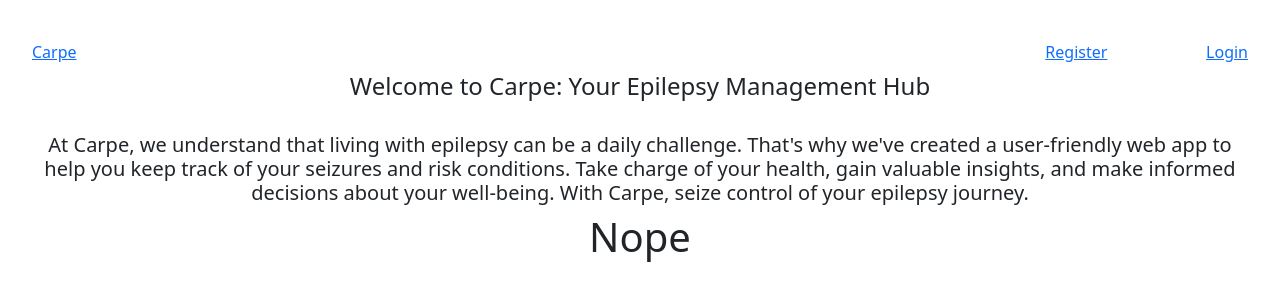
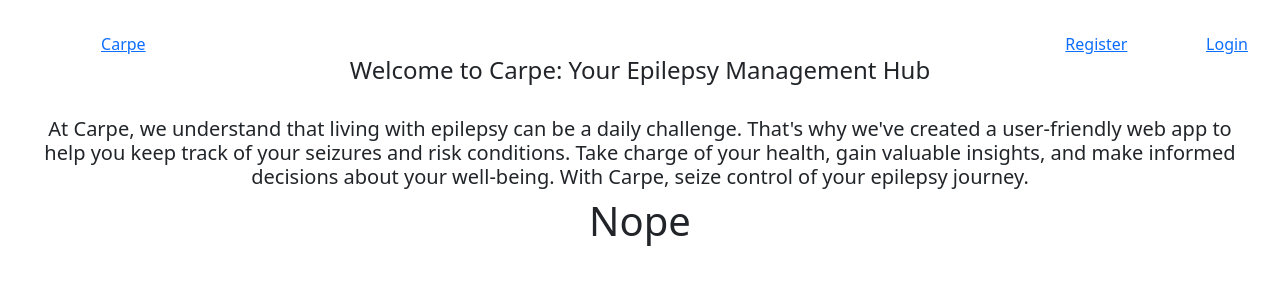
Before and after one commit to cookm353/Carpe, a React (Vite) app in the folder Front/: page / in a window 1280 px wide. Shown: the top 300 px of the page. Built offline with nearby package versions, Linux system fonts and the light colour scheme.

Commit message:
added link for new entry, cleaned up appearance

```diff
--- a/Front/src/Navbar.jsx
+++ b/Front/src/Navbar.jsx
@@ -1,11 +1,14 @@
 import React, { useState } from "react";
 import { NavLink } from 'react-router-dom'
 import { FontAwesomeIcon } from "@fortawesome/react-fontawesome";
+import NewEntryForm from "./NewEntryForm";
 // import { faUser } from '@fortawesome/free-solid-svg-icons'
 // import RegisterForm from "./RegisterForm";
 
 
-const Navbar = ({username, setUsername, setToken}) => {
+
+
+const Navbar = ({username, token, setUsername, setToken}) => {
     const handleLogout = () => {
         setToken("")
         setUsername("")
@@ -14,18 +17,27 @@ const Navbar = ({username, setUsername, setToken}) => {
     return (
 
         <>
-            <nav className="navbar d-flex">
+            <div className="row d-flex justify-content-between">
+                <div className="col-2">
                     <div className="row">
-                    <div className="col-2">
+                        <div className="col">
                             <NavLink className="link" to="/">
                                 Carpe
                             </NavLink>
                         </div>
-                    <div className="col-8" id="navbarSpacer"></div>
+                        {token ?
+                        <div className="col">
+                            <NavLink className="link" to="/newEntry">
+                                New Entry
+                            </NavLink>
+                        </div> :
+                        <></>
+                        }
+                    </div>
                 </div>
                 {username !== "" ?
                 <div className="col-2 d-flex justify-content-between">
-                        <NavLink className="link" to="/:username">
+                    <NavLink className="link" to={`/${username}`}>
                         <FontAwesomeIcon icon="faUser" />
                         {username}
                     </NavLink>
@@ -42,7 +54,7 @@ const Navbar = ({username, setUsername, setToken}) => {
                     </NavLink>
                 </div>
                 }
-            </nav>
+            </div>
         </>
     )
 }
```
Lines whose indentation alone changed are shown as unchanged.
